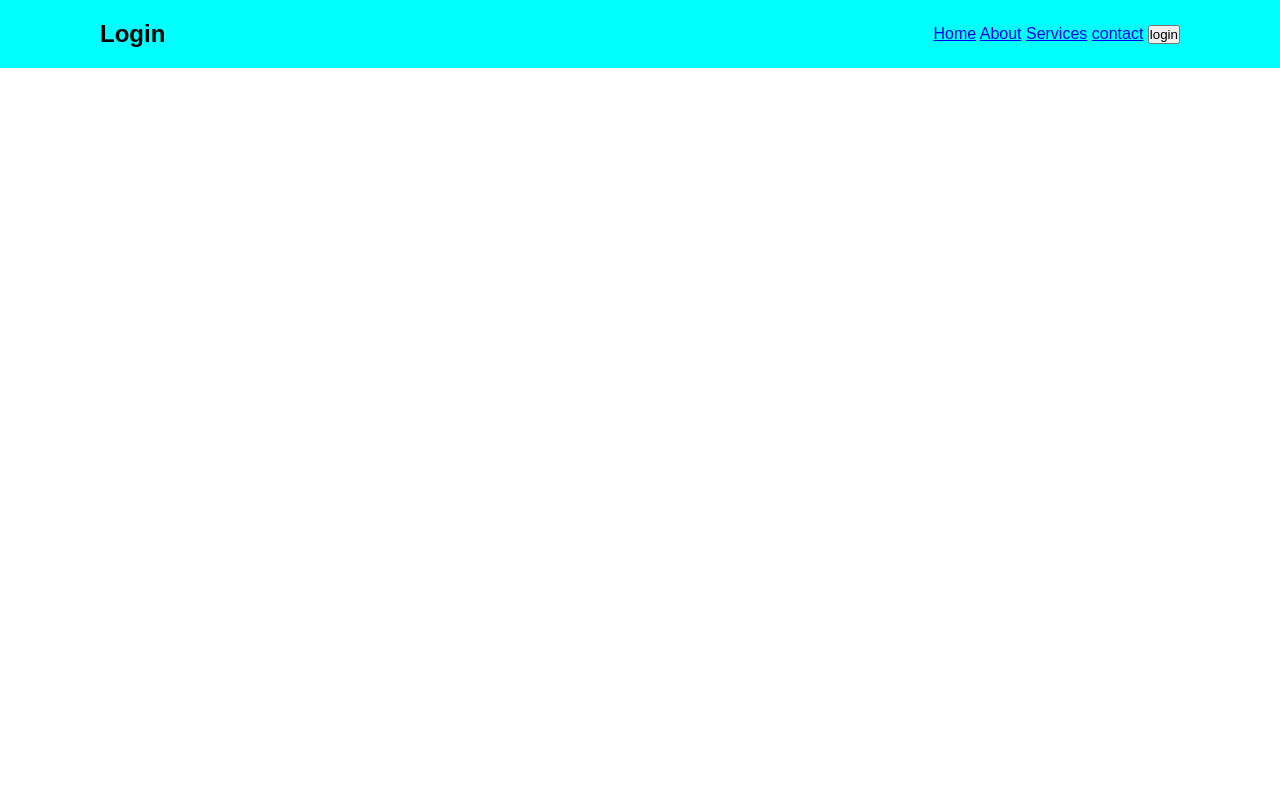
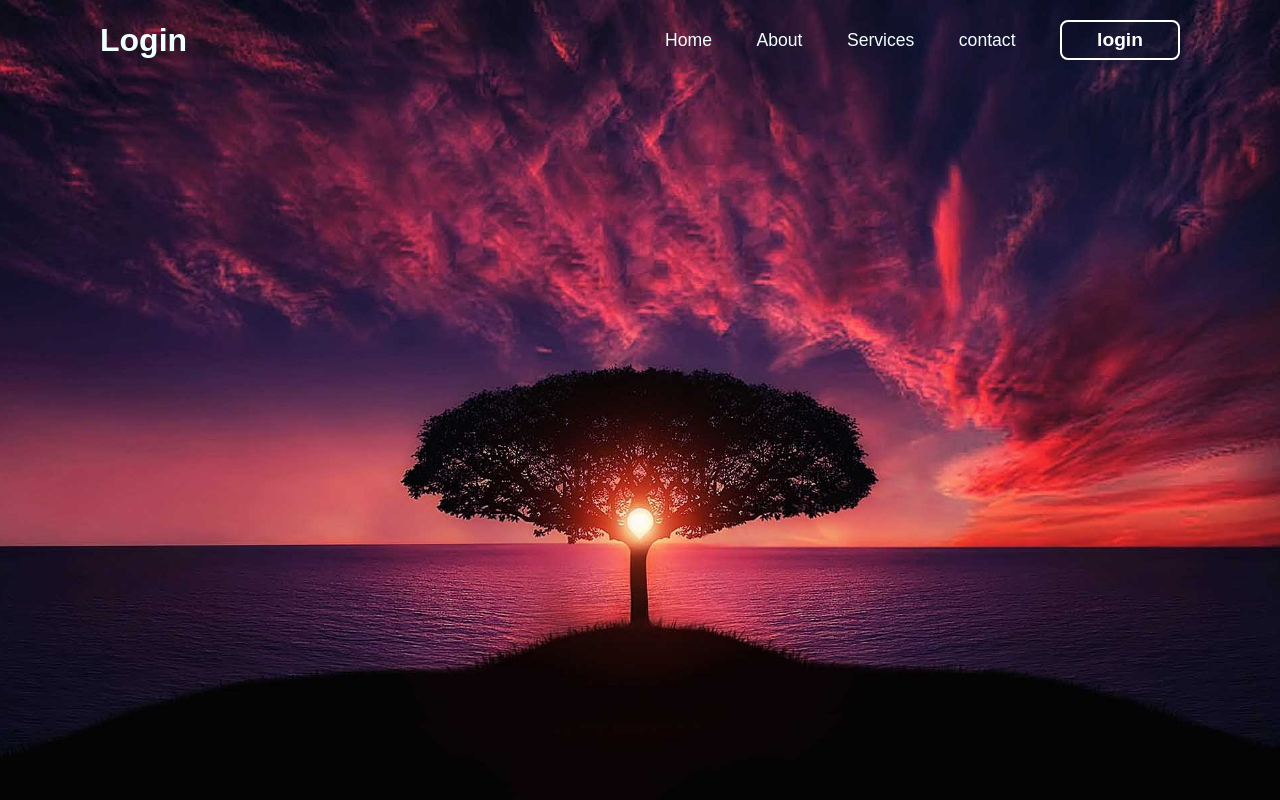
Before and after one commit to jeder-Bertoldo/cadastro-usuario, a PHP site: page / in a window 1280 px wide. Run offline with PHP 8.4, Linux system fonts and the light colour scheme; some web fonts are replaced.

Commit message:
animation, background

```diff
--- a/index.html
+++ b/index.html
@@ -9,7 +9,7 @@
 <body>
 
 <header>
-    <h2 class="Login">Login</h2>
+    <h2 class="logo">Login</h2>
     <nav class="navigatio">
         <a href="#">Home</a>
         <a href="#">About</a>
--- a/style.css
+++ b/style.css
@@ -7,6 +7,13 @@
 
 body{
     font-family: 'Rubik Doodle Shandow' , sans-serif;
+    display: flex;
+    justify-content: center;
+    align-items: center;
+    min-height: 100vh;
+    background: url(./background/tree-736885_1920.jpg)no-repeat;
+    background-size: cover;
+    background-position: center;
 }
 header{
     position: fixed;
@@ -14,9 +21,57 @@ header{
     left: 0%;
     width: 100%;
     padding: 20px 100px;
-    background-color: aqua;
     display: flex;
     justify-content: space-between;
     align-items: center;
     z-index: 99;
 }
+.logo{
+    font-size: 2rem;
+    color: azure;
+    user-select: none;
+}
+.navigatio a{
+    position: relative;
+    font-size: 1.1rem;
+    color: azure;
+    text-decoration: none;
+    font-weight: 500;
+    margin-left: 40px;
+}
+.navigatio a::after{
+    content: '';
+    position: absolute;
+    left: 0;
+    bottom: -6px;
+    width: 100%;
+    height: 3px;
+    background-color: azure;
+    border-radius: 8px;
+    transform: scaleX(0);
+    transition: transform .5s;
+}
+.navigatio a:hover::after{
+    transform-origin: left;
+    transform: scaleX(1);
+}
+
+.navigatio .botao{
+    width: 120px;
+    height: 40px;
+    background: transparent;
+    border: 2px solid #fff;
+    outline: none;
+    border-radius: 8px;
+    cursor: pointer;
+    font-size: 1.2em;
+    color: #fff;
+    font-weight: 500;
+    margin-left: 40px;
+    transition: 0.5s;
+    font-weight: bold;
+}
+.navigatio .botao:hover{
+    background-color: azure;
+    color: rgb(38, 37, 37);
+}
```
Also changed, not shown: background/tree-736885_1920.jpg (added).
